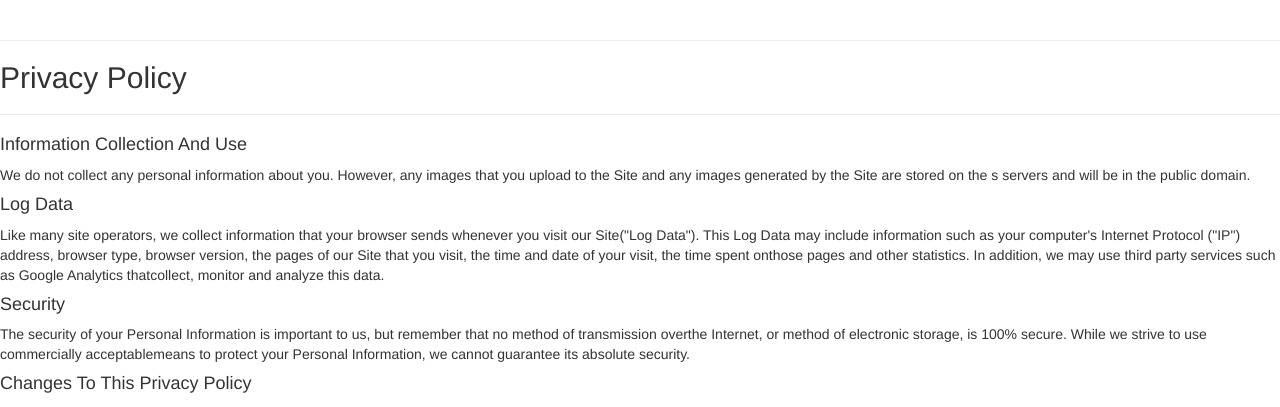
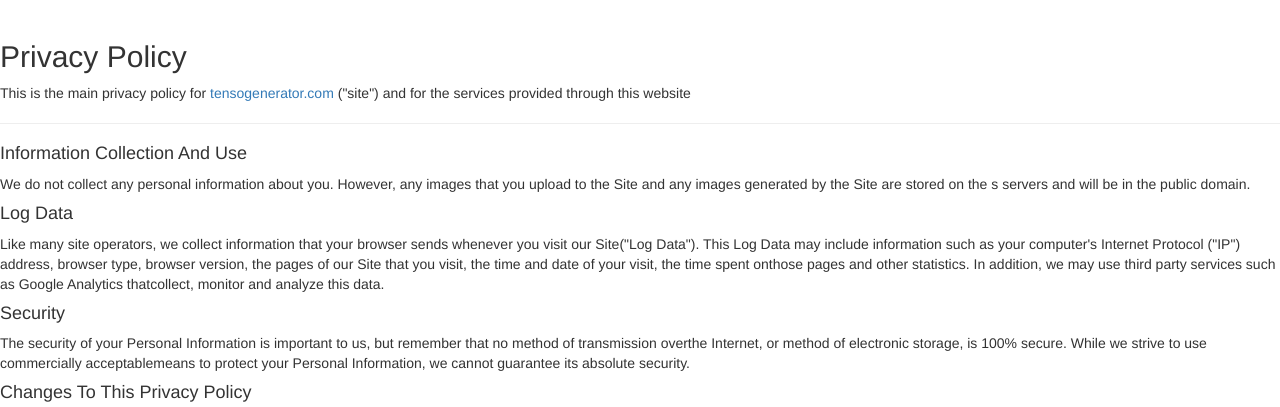
Before and after one commit to rbudhu/stunning-journey, a Django app: page /policy/ in a window 1280 px wide. Shown: the part 52-459 px from the top of the page. Run offline with Django 3.2, Linux system fonts and the light colour scheme; parts of the project's set-up code (start-up, migrations or seed data) failed here and were passed over; some libraries are stand-ins or nearby versions.

Commit message:
Clean page text a little

```diff
--- a/web/templates/web/policy.html
+++ b/web/templates/web/policy.html
@@ -3,8 +3,10 @@
 {% load bootstrap3 %}
 {% block content %}
 <div class="row">
-    <hr/>
     <h2>Privacy Policy </h2>
+    <p>
+	This is the main privacy policy for <a href="{% url 'web:index' %}">tensogenerator.com</a> ("site") and for the services provided through this website
+    </p>
     <hr />
     <h4>
 	Information Collection And Use
```
